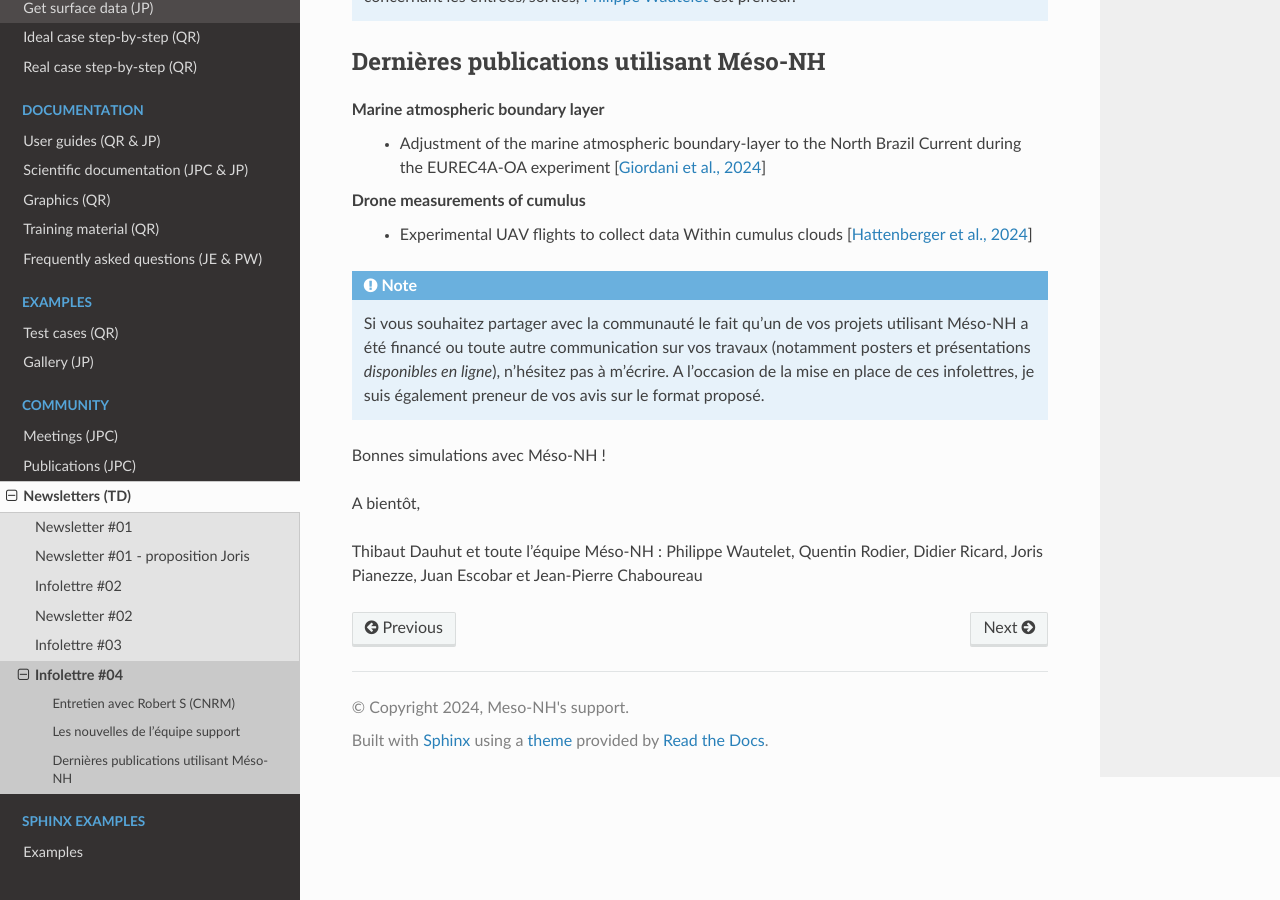
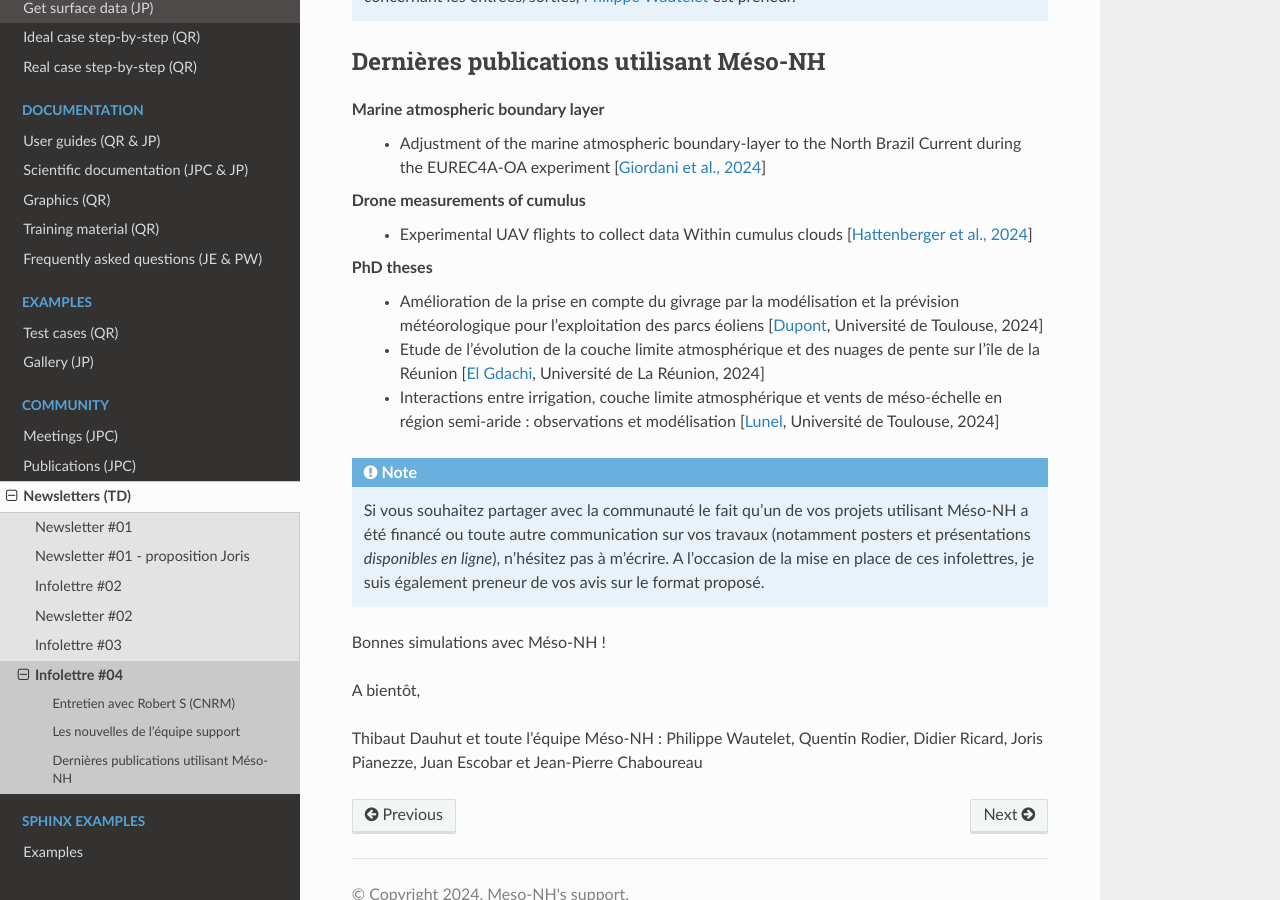
Before and after one commit to JorisPianezze/mesonh_beta_test_guide, a Sphinx documentation site: the page built from docs/source/community/newsletters/newsletter_04.rst, in a window 1280 px wide and 900 px high, scrolled down 2515 px. Built offline with Sphinx 7.4.7 and the Read the Docs theme 3.1.0, drawn with Linux system fonts in a browser that asks for light colours.

Commit message:
Update newsletter_04.rst
added the phd manuscripts

```diff
--- a/docs/source/community/newsletters/newsletter_04.rst
+++ b/docs/source/community/newsletters/newsletter_04.rst
@@ -93,7 +93,10 @@
 Drone measurements of cumulus
   - Experimental UAV flights to collect data Within cumulus clouds [`Hattenberger et al., 2024 <https://doi.org/10.1109/TFR.2024.3478216>`_]
 
-
+PhD theses
+  - Amélioration de la prise en compte du givrage par la modélisation et la prévision météorologique pour l'exploitation des parcs éoliens [`Dupont <https://theses.fr/s305624>`_, Université de Toulouse, 2024]
+  - Etude de l'évolution de la couche limite atmosphérique et des nuages de pente sur l'île de la Réunion [`El Gdachi <https://theses.fr/s311244>`_, Université de La Réunion, 2024]
+  - Interactions entre irrigation, couche limite atmosphérique et vents de méso-échelle en région semi-aride : observations et modélisation [`Lunel <https://theses.fr/s304370>`_, Université de Toulouse, 2024]
 
 .. note::
 
```
